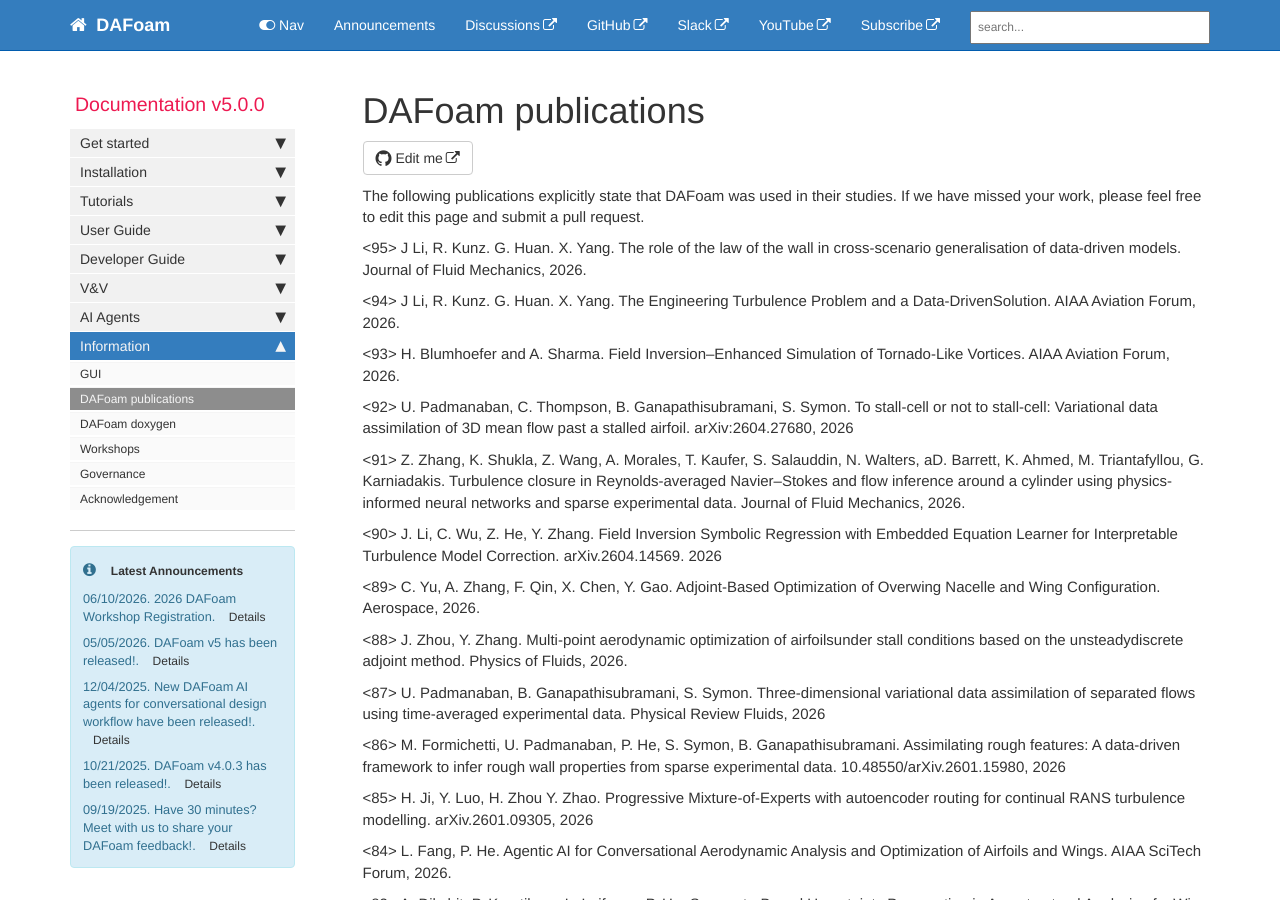
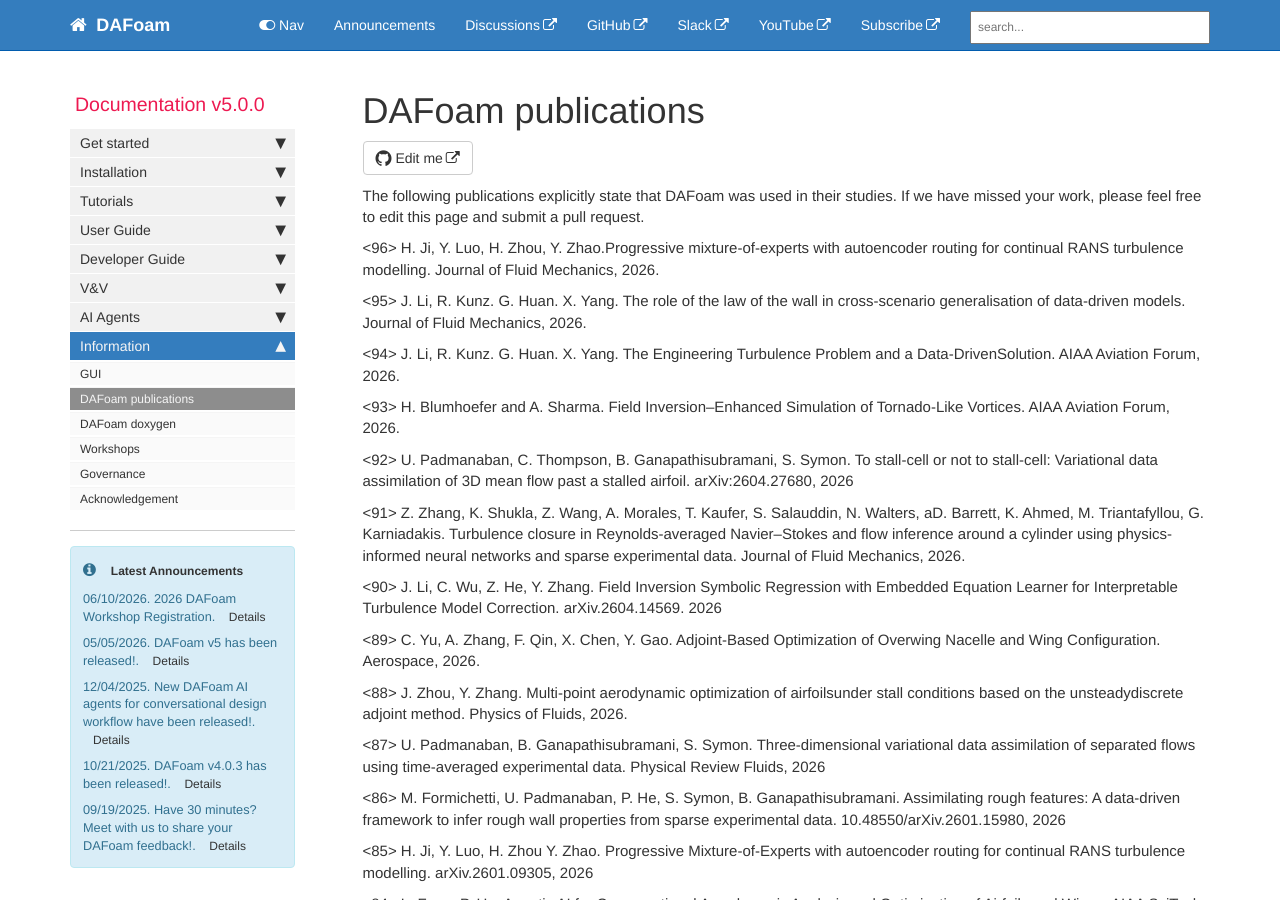
Before and after one commit to DAFoam/DAFoam.github.io, a Jekyll site: the page built from pages/mydoc/mydoc_docs_publications.md, in a window 1280 px wide and 900 px high. Built offline with Jekyll 4.4.1, drawn with Linux system fonts in a browser that asks for light colours; comment, search, counter and statistics services are not loaded.

Commit message:
content update

```diff
--- a/pages/mydoc/mydoc_docs_publications.md
+++ b/pages/mydoc/mydoc_docs_publications.md
@@ -9,9 +9,11 @@ folder: mydoc
 
 The following publications explicitly state that DAFoam was used in their studies. If we have missed your work, please feel free to edit this page and submit a pull request.
 
-<95> J Li, R. Kunz. G. Huan. X. Yang. The role of the law of the wall in cross-scenario generalisation of data-driven models. Journal of Fluid Mechanics, 2026.
+<96> H. Ji, Y. Luo, H. Zhou, Y. Zhao.Progressive mixture-of-experts with autoencoder routing for continual RANS turbulence modelling. Journal of Fluid Mechanics, 2026.
 
-<94> J Li, R. Kunz. G. Huan. X. Yang. The Engineering Turbulence Problem and a Data-DrivenSolution. AIAA Aviation Forum, 2026.
+<95> J. Li, R. Kunz. G. Huan. X. Yang. The role of the law of the wall in cross-scenario generalisation of data-driven models. Journal of Fluid Mechanics, 2026.
+
+<94> J. Li, R. Kunz. G. Huan. X. Yang. The Engineering Turbulence Problem and a Data-DrivenSolution. AIAA Aviation Forum, 2026.
 
 <93> H. Blumhoefer and A. Sharma. Field Inversion–Enhanced Simulation of Tornado-Like Vortices. AIAA Aviation Forum, 2026.
 
```
